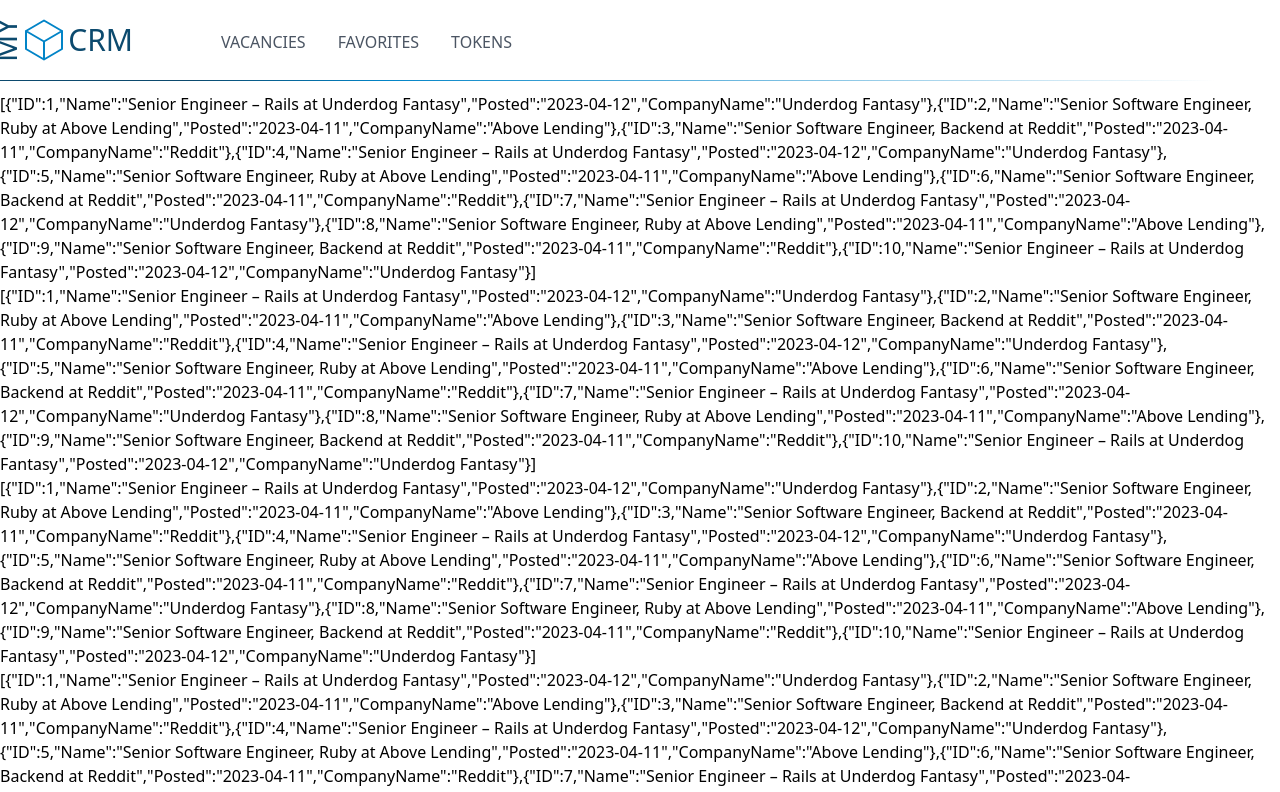
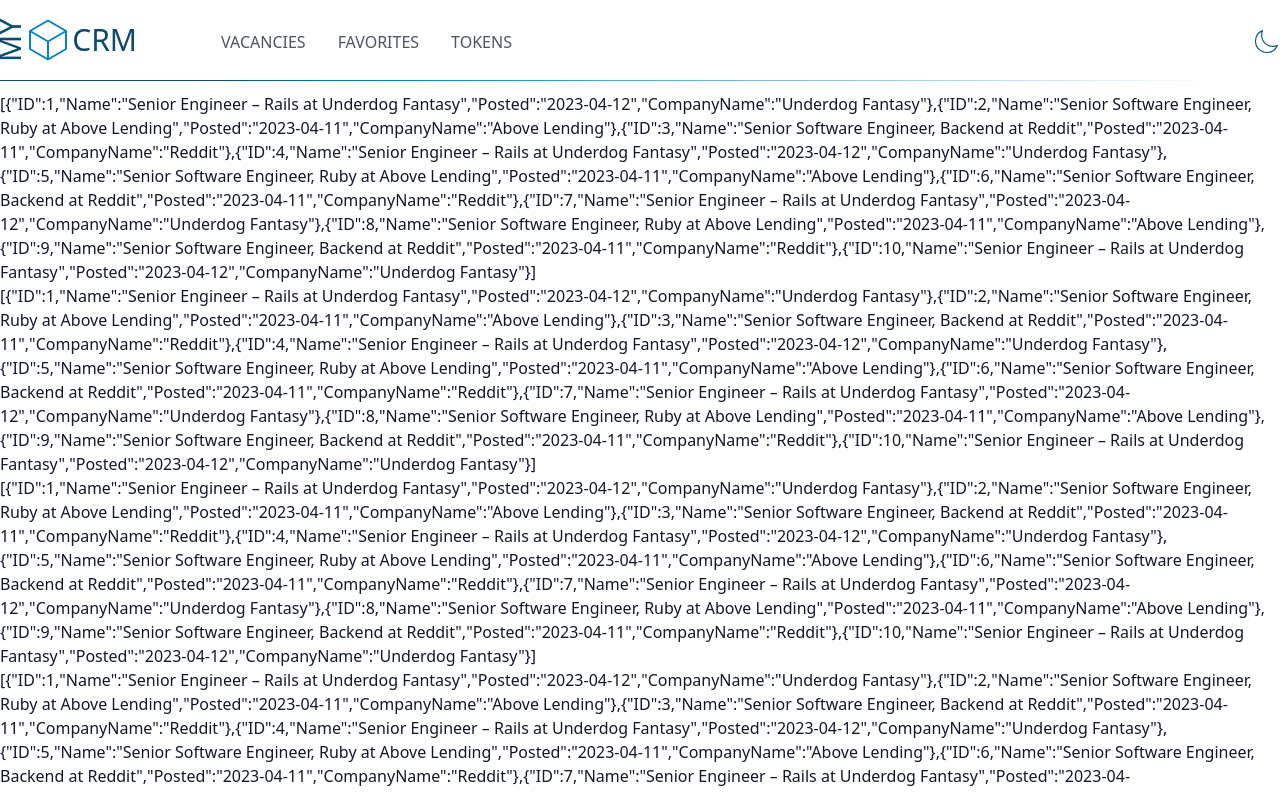
Before and after one commit to polinakhadorchanka/CRM-system, a React (Create React App) app in the folder frontend/: page / in a window 1280 px wide. Shown: the top 792 px of the page. Built offline with nearby package versions, Linux system fonts and the light colour scheme.

Commit message:
added ModeChanger

```diff
--- a/frontend/src/components/logo/Logo.tsx
+++ b/frontend/src/components/logo/Logo.tsx
@@ -1,40 +1,19 @@
 import React, {FC} from 'react';
+import {Link} from "react-router-dom";
 
-interface LogoProps {
-  mode?: 'light' | 'dark'
-}
+const Logo = () => {
+  return (
+    <Link to={'/'} className={'flex flex-row items-center select-none'}>
+      <div className={'uppercase text-3xl text-sky-900 dark:text-gray-50 -rotate-90 relative -left-3'}>My</div>
 
-const Logo: FC<LogoProps> = ({mode = 'light'}) => {
-  return (
-    <>
-      {
-        mode === 'light'
-          ?
-          <div className={'flex flex-row items-center'}>
-            <div className={'uppercase text-3xl text-sky-900 -rotate-90 relative -left-4'}>My</div>
+      <svg xmlns="http://www.w3.org/2000/svg" fill="none" viewBox="0 0 24 24" strokeWidth={1}
+           className="w-12 h-12 stroke-sky-600 dark:stroke-sky-200 relative -left-5">
+        <path strokeLinecap="round" strokeLinejoin="round"
+              d="M21 7.5l-9-5.25L3 7.5m18 0l-9 5.25m9-5.25v9l-9 5.25M3 7.5l9 5.25M3 7.5v9l9 5.25m0-9v9"/>
+      </svg>
 
-            <svg xmlns="http://www.w3.org/2000/svg" fill="none" viewBox="0 0 24 24" strokeWidth={1}
-                 className="w-12 h-12 stroke-sky-600 relative -left-6">
-              <path strokeLinecap="round" strokeLinejoin="round"
-                    d="M21 7.5l-9-5.25L3 7.5m18 0l-9 5.25m9-5.25v9l-9 5.25M3 7.5l9 5.25M3 7.5v9l9 5.25m0-9v9"/>
-            </svg>
-
-            <div className={'uppercase text-3xl text-sky-900 relative -left-6'}>CRM</div>
-          </div>
-          :
-          <div className={'flex flex-row items-center'}>
-            <div className={'uppercase text-3xl text-white -rotate-90 relative -left-4'}>My</div>
-
-            <svg xmlns="http://www.w3.org/2000/svg" fill="none" viewBox="0 0 24 24" strokeWidth={1}
-                 className="w-12 h-12 stroke-sky-200 relative -left-6">
-              <path strokeLinecap="round" strokeLinejoin="round"
-                    d="M21 7.5l-9-5.25L3 7.5m18 0l-9 5.25m9-5.25v9l-9 5.25M3 7.5l9 5.25M3 7.5v9l9 5.25m0-9v9"/>
-            </svg>
-
-            <div className={'uppercase text-3xl text-white relative -left-6'}>CRM</div>
-          </div>
-      }
-    </>
+      <div className={'uppercase text-3xl text-sky-900 dark:text-gray-50 relative -left-5'}>CRM</div>
+    </Link>
   );
 };
 
--- /dev/null
+++ b/frontend/src/components/modeChanger/ModeChanger.tsx
@@ -0,0 +1,51 @@
+import React, {useEffect, useState} from 'react';
+
+const ModeChanger = () => {
+  const [theme, setTheme] = useState<null | 'light' | 'dark'>(null);
+
+  useEffect(() => {
+    if (localStorage.theme === 'dark' || (!('theme' in localStorage) && window.matchMedia('(prefers-color-scheme: dark)').matches)) {
+      setTheme('dark');
+    } else {
+      setTheme('light');
+    }
+  }, []);
+
+  useEffect(() => {
+    if(theme) {
+      if(theme === 'dark') {
+        localStorage.setItem('theme', 'dark');
+        document.documentElement.classList.add('dark');
+      }
+      else {
+        localStorage.setItem('theme', 'light');
+        document.documentElement.classList.remove('dark');
+      }
+    }
+  }, [theme]);
+
+  return (
+    <div className={'cursor-pointer'}
+         onClick={() => {
+           setTheme(theme === 'light' ? 'dark' : 'light');
+         }}>
+      {
+        theme === 'light'
+          ?
+          <svg xmlns="http://www.w3.org/2000/svg" fill="none" viewBox="0 0 24 24" strokeWidth={1}
+               className="w-7 h-7 stroke-sky-800">
+            <path strokeLinecap="round" strokeLinejoin="round"
+                  d="M21.752 15.002A9.718 9.718 0 0118 15.75c-5.385 0-9.75-4.365-9.75-9.75 0-1.33.266-2.597.748-3.752A9.753 9.753 0 003 11.25C3 16.635 7.365 21 12.75 21a9.753 9.753 0 009.002-5.998z"/>
+          </svg>
+          :
+          <svg xmlns="http://www.w3.org/2000/svg" fill="none" viewBox="0 0 24 24" strokeWidth={1}
+               className="w-7 h-7 stroke-sky-200">
+            <path strokeLinecap="round" strokeLinejoin="round"
+                  d="M12 3v2.25m6.364.386l-1.591 1.591M21 12h-2.25m-.386 6.364l-1.591-1.591M12 18.75V21m-4.773-4.227l-1.591 1.591M5.25 12H3m4.227-4.773L5.636 5.636M15.75 12a3.75 3.75 0 11-7.5 0 3.75 3.75 0 017.5 0z"/>
+          </svg>
+      }
+    </div>
+  );
+};
+
+export default ModeChanger;
--- /dev/null
+++ b/frontend/src/components/modeChanger/index.ts
@@ -0,0 +1,3 @@
+import ModeChanger from './ModeChanger';
+
+export default ModeChanger;
--- a/frontend/src/components/nav/Nav.tsx
+++ b/frontend/src/components/nav/Nav.tsx
@@ -9,13 +9,16 @@
   return (
     <nav className={'flex flex-row items-center gap-8 relative top-0.5'}>
       <Link to={'/'}
-            className={'uppercase text-gray-600 hover:text-sky-600'}>Vacancies</Link>
+            className={'uppercase text-gray-600 hover:text-sky-600 ' +
+              'dark:text-gray-400 dark:hover:text-sky-200'}>Vacancies</Link>
       <Link to={'/favorites'}
-            className={'uppercase text-gray-600 hover:text-sky-600'}>Favorites</Link>
+            className={'uppercase text-gray-600 hover:text-sky-600 ' +
+              'dark:text-gray-400 dark:hover:text-sky-200'}>Favorites</Link>
       {
         isAdmin &&
         <Link to={'/tokens'}
-              className={'uppercase text-gray-600 hover:text-sky-600'}>Tokens</Link>
+              className={'uppercase text-gray-600 hover:text-sky-600 ' +
+                'dark:text-gray-400 dark:hover:text-sky-200'}>Tokens</Link>
       }
     </nav>
   );
--- a/frontend/src/layout/PageLayout.tsx
+++ b/frontend/src/layout/PageLayout.tsx
@@ -1,6 +1,7 @@
 import React, {FC, ReactNode} from 'react';
 import Logo from "@components/logo";
 import Nav from "@components/nav";
+import ModeChanger from "@components/modeChanger";
 
 interface PageLayoutProps {
   children?: ReactNode
@@ -8,15 +9,19 @@
 
 const PageLayout: FC<PageLayoutProps> = ({children}) => {
   return (
-    <>
-      <header className={'w-full h-20 bg-white fixed'}>
+    <div className={'min-h-screen bg-white dark:bg-gray-900 text-gray-900 dark:text-gray-50'}>
+      <header className={'w-full h-20 bg-white dark:bg-gray-900 fixed'}>
         <div className={'container mx-auto h-full flex flex-row items-center'}>
-          <Logo mode={'light'}/>
-          <div className={'ml-16'}>
+          <Logo />
+          <div className={'grow pl-16'}>
             <Nav isAdmin={true}/>
           </div>
+          <div className={'relative top-0.5'}>
+            <ModeChanger />
+          </div>
         </div>
-        <div className={'w-full h-px bg-gradient-to-r from-sky-900 from-15% via-sky-600 via-30% to-95%'}></div>
+        <div className={'w-full h-px bg-gradient-to-r from-sky-900 dark:from-sky-600 from-15% via-sky-600 via-30% to-95% ' +
+          'dark:from-sky-600 dark:from-15% dark:via-sky-200 dark:via-30% dark:to-95%'}></div>
       </header>
       <div className={'pt-20'}>
         <main className={'pt-1'}>
@@ -25,7 +30,7 @@
           </div>
         </main>
       </div>
-    </>
+    </div>
   );
 };
 
--- a/frontend/tailwind.config.js
+++ b/frontend/tailwind.config.js
@@ -4,5 +4,6 @@
   theme: {
     extend: {},
   },
+  darkMode: 'class',
   plugins: [],
 }
```
